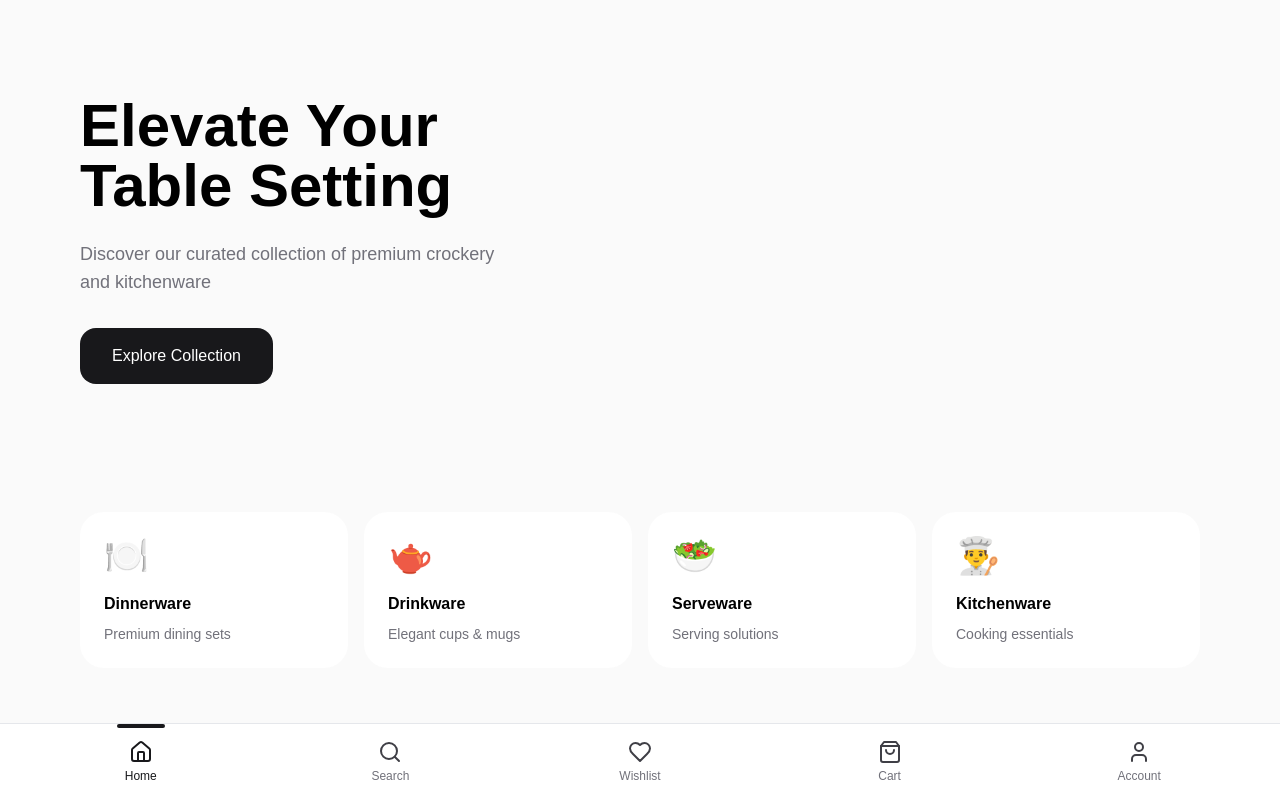
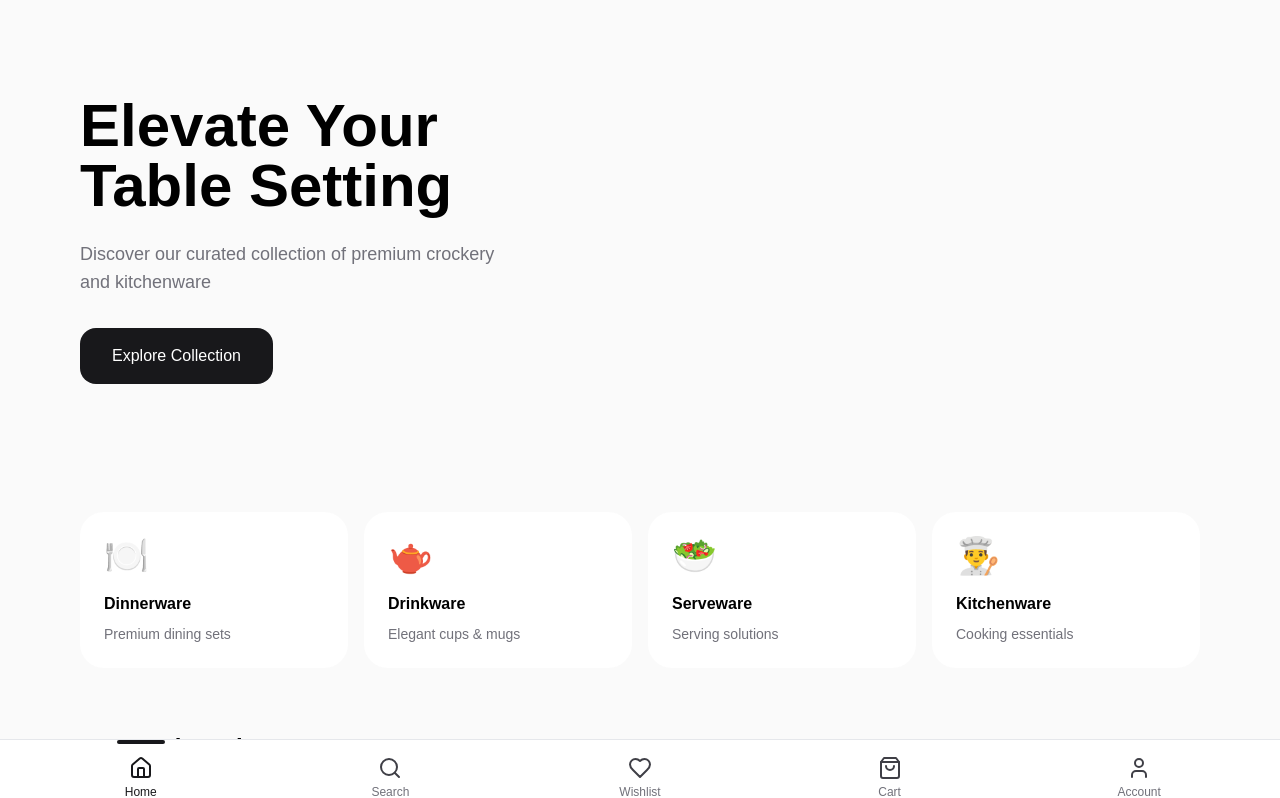
Before and after one commit to 356Adhil/bm-ecom, a Next.js app: page / in a window 1280 px wide. Shown: the top 798 px of the page. Built offline with nearby package versions, Linux system fonts and the light colour scheme.

Commit message:
updated PWA ⚙️

```diff
--- a/app/components/layout/Navigation.jsx
+++ b/app/components/layout/Navigation.jsx
@@ -1,16 +1,23 @@
-// components/layout/Navigation.jsx
 import { motion } from 'framer-motion';
 import { Home, Search, ShoppingBag, Heart, User } from 'lucide-react';
 import { useModals } from '@/app/contexts/ModalContext';
 import { usePathname, useRouter } from 'next/navigation';
 import { useStore } from '@/app/lib/store';
+import { useEffect, useState } from 'react';
 
 export const Navigation = () => {
-  const { openSearch, openCart, openAuth, openWishlist, isSearchOpen } = useModals(); // Add isSearchOpen here
+  const { openSearch, openCart, openAuth, openWishlist, isSearchOpen } = useModals();
   const router = useRouter();
   const pathname = usePathname();
   const { wishlist, cart } = useStore();
   const cartItemCount = cart.reduce((sum, item) => sum + item.quantity, 0);
+  const [isPwa, setIsPwa] = useState(false);
+
+  useEffect(() => {
+    // Check if the app is running in standalone mode (PWA)
+    const isStandalone = window.matchMedia('(display-mode: standalone)').matches;
+    setIsPwa(isStandalone || window.navigator.standalone);
+  }, []);
 
   const items = [
     {
@@ -23,7 +30,7 @@ export const Navigation = () => {
       label: 'Search',
       icon: Search,
       onClick: openSearch,
-      isActive: isSearchOpen, // Update this line to use isSearchOpen
+      isActive: isSearchOpen,
     },
     {
       label: 'Wishlist',
@@ -48,7 +55,14 @@ export const Navigation = () => {
   ];
 
   return (
-    <nav className="fixed bottom-0 inset-x-0 bg-white border-t py-4 px-6 grid grid-cols-5 gap-4 z-40">
+    <nav
+      className={`fixed bottom-0 inset-x-0 bg-white border-t py-4 px-6 grid grid-cols-5 gap-4 z-40 ${
+        isPwa ? 'pb-8' : 'pb-4' // Add extra padding for PWA safe area
+      }`}
+      style={{
+        paddingBottom: 'env(safe-area-inset-bottom)', // iOS safe area support
+      }}
+    >
       {items.map((item) => {
         const Icon = item.icon;
         return (
--- a/app/components/ui/ProductCard.jsx
+++ b/app/components/ui/ProductCard.jsx
@@ -16,6 +16,11 @@ export const ProductCard = ({ product, index }) => {
   const router = useRouter();
   const { addToCart, toggleWishlist, wishlist } = useStore();
   const isWishlisted = wishlist.some((item) => item.id === product.id);
+
+  const handleProductClick = () => {
+    // Add a loading state or transition effect here if needed
+    router.push(`/products/${product.id}`);
+  };
 
   return (
     <motion.div
@@ -49,13 +54,14 @@ export const ProductCard = ({ product, index }) => {
         <ShoppingBag size={20} />
       </motion.button>
 
-      <div onClick={() => router.push(`/products/${product.id}`)} className="cursor-pointer">
+      <div onClick={handleProductClick} className="cursor-pointer" role="button" tabIndex={0}>
         <div className="relative aspect-square mb-4 rounded-2xl overflow-hidden">
           <Image
             src={product.image}
             alt={product.name}
             fill
             className="object-cover transition-transform duration-300 group-hover:scale-105"
+            priority={index < 4} // Prioritize loading for first 4 items
           />
           {product.tag && (
             <span
--- a/app/globals.css
+++ b/app/globals.css
@@ -19,3 +19,18 @@ body {
   background: var(--background);
   font-family: Arial, Helvetica, sans-serif;
 }
+
+/* Add these to your globals.css */
+@media all and (display-mode: standalone) {
+  html {
+    -webkit-touch-callout: none;
+    -webkit-user-select: none;
+    user-select: none;
+  }
+
+  body {
+    -webkit-overflow-scrolling: touch;
+    overflow-y: scroll;
+    overscroll-behavior-y: none;
+  }
+}
```
